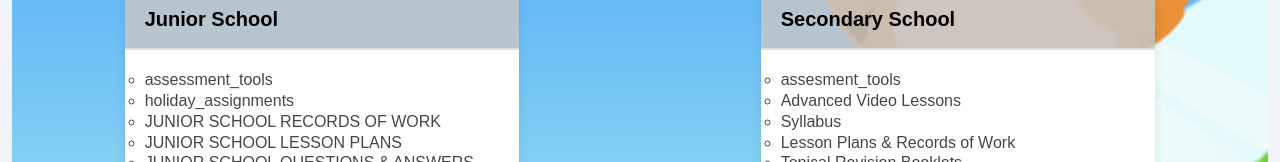
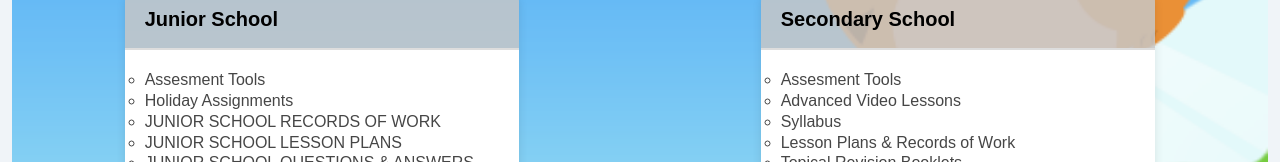
Before and after one commit to seleneecs/front-end, a React (Vite) app: page /others in a window 1280 px wide. Shown: the part 532-694 px from the top of the page. Built offline with nearby package versions, Linux system fonts and the light colour scheme; no server answers.

Commit message:
rectified other section table

```diff
--- a/src/components/otherScollResources/OthersSection.jsx
+++ b/src/components/otherScollResources/OthersSection.jsx
@@ -95,8 +95,8 @@ console.log("full URL IS:", fullURL)
     "Junior School": {
       value: "selene_jss",
       subjects: {
-       "assessment_tools": {table: "Assessment Tools" },
-        "holiday_assignments": {table:"Holiday Assignments"} ,
+       "Assesment Tools": {table: "assessment_tools" },
+        "Holiday Assignments": {table:"holiday_assignments"} ,
         "JUNIOR SCHOOL RECORDS OF WORK": { table: "records_of_work" },
         "JUNIOR SCHOOL LESSON PLANS": { table: "lesson_plans" },
         "JUNIOR SCHOOL QUESTIONS & ANSWERS BOOKLETS": { table: "questions_answers_booklets" },
@@ -105,7 +105,7 @@ console.log("full URL IS:", fullURL)
     "Secondary School": {
       value: "selene_secondary",
       subjects: {
-         "assesment_tools":{ table: "Assessment Tools"} ,
+         "Assesment Tools":{ table: "assesment_tools"} ,
         "Advanced Video Lessons": { table: "video_lessons" },
         "Syllabus": { table: "syllabus" },
         "Lesson Plans & Records of Work": { table: "lesson_plans" },
```
